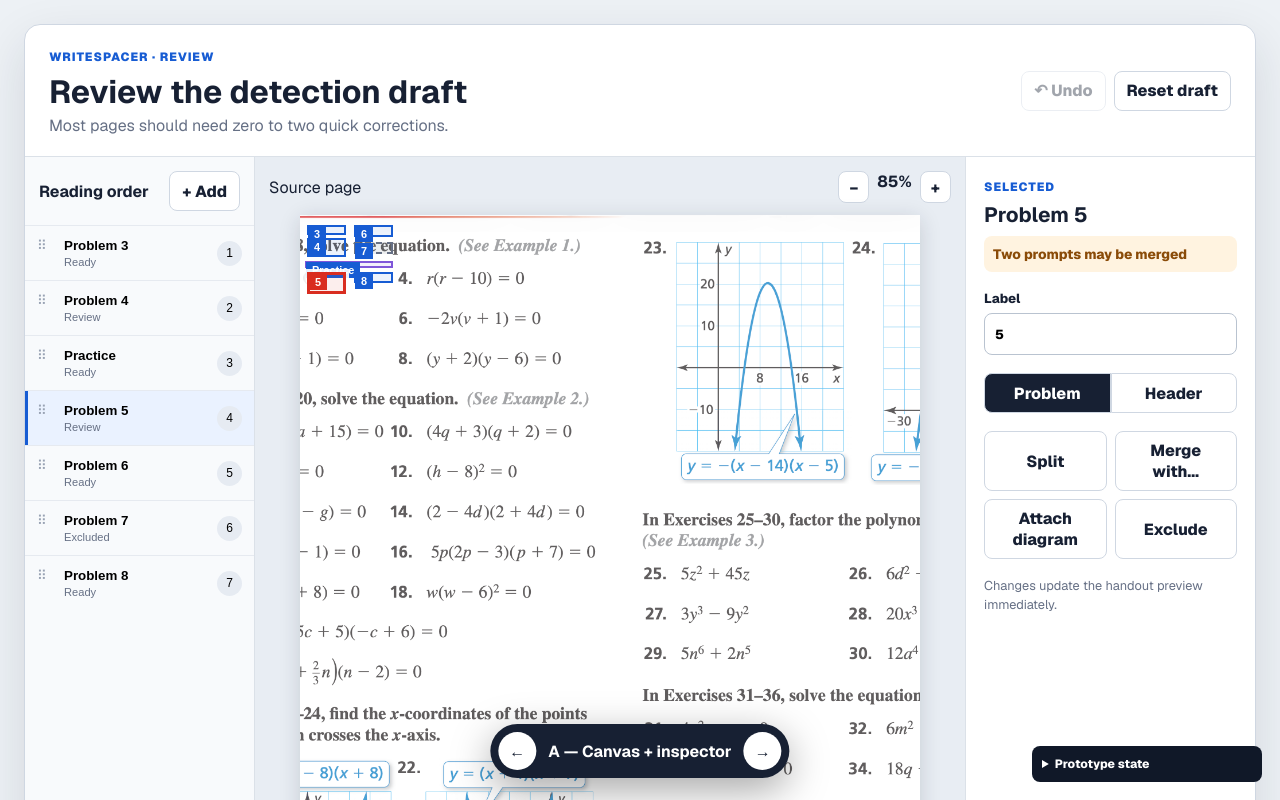
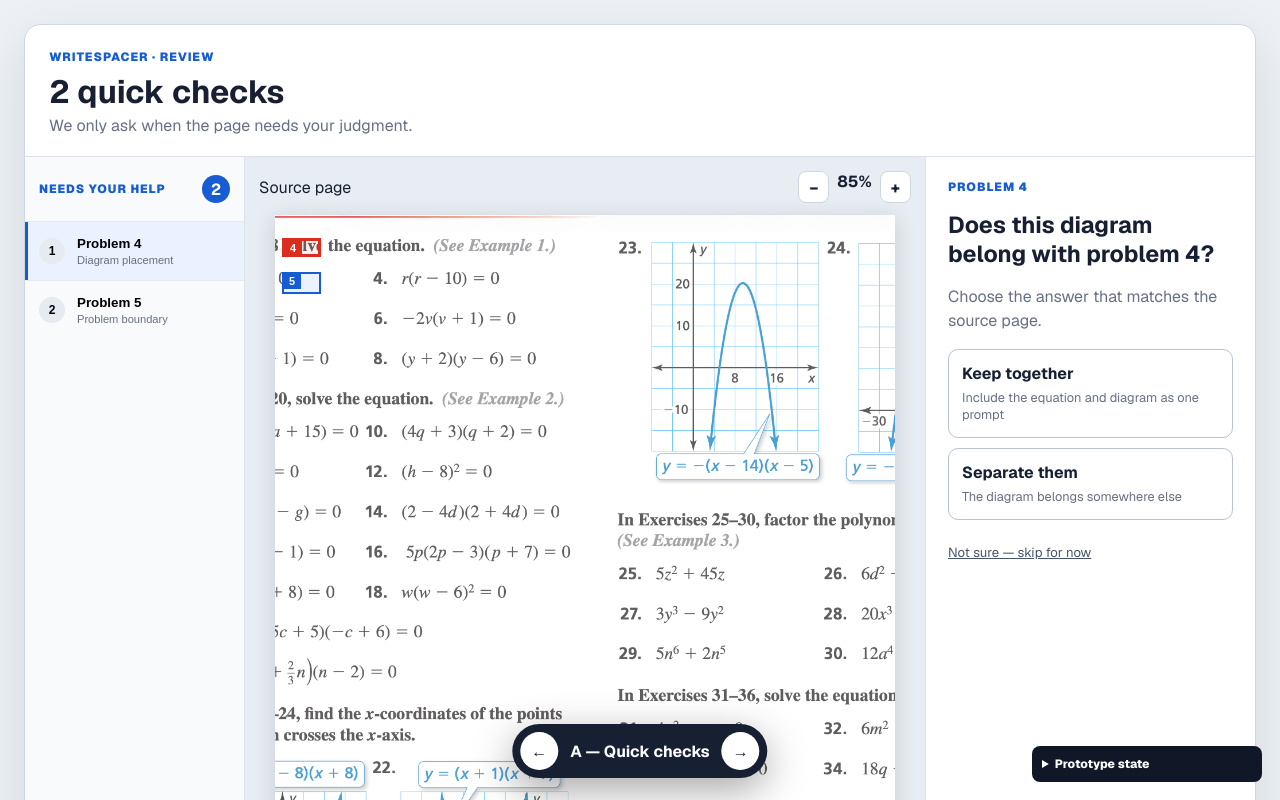
Before and after one commit to grumm1728/writespacer, a Next.js app: page /prototype/review in a window 1280 px wide. Shown: the top 800 px of the page. Built offline with nearby package versions, Linux system fonts and the light colour scheme.

Commit message:
simplify review prototype to exception checks

```diff
--- a/src/app/globals.css
+++ b/src/app/globals.css
@@ -74,6 +74,20 @@ a {
 .prototype-history button:disabled { opacity: .4; cursor: default; }
 
 .prototype-three-pane { display: grid; grid-template-columns: 230px minmax(400px, 1fr) 290px; min-height: 650px; }
+.quick-check-layout { grid-template-columns: 220px minmax(420px, 1fr) 330px; }
+.quick-check-queue { display: flex; flex-direction: column; border-right: 1px solid #dbe1e8; background: #f8fafc; }
+.quick-check-heading { display: flex; align-items: center; justify-content: space-between; padding: 18px 14px; }
+.quick-check-heading > strong { display: grid; width: 28px; height: 28px; place-items: center; border-radius: 99px; background: #175cd3; color: #fff; }
+.quick-check-queue > button:not(.advanced-review-link) { display: grid; grid-template-columns: 28px 1fr; gap: 10px; align-items: center; width: 100%; padding: 14px; border: 0; border-top: 1px solid #e6eaf0; background: transparent; text-align: left; cursor: pointer; }
+.quick-check-queue > button:not(.advanced-review-link) > span:first-child { display: grid; width: 26px; height: 26px; place-items: center; border-radius: 99px; background: #e6ebf2; font-size: .75rem; font-weight: 850; }
+.quick-check-queue > button:not(.advanced-review-link) > span:last-child { display: grid; gap: 3px; }
+.quick-check-queue > button:not(.advanced-review-link) small { color: #667085; }
+.quick-check-queue > button.active { background: #eaf2ff; box-shadow: inset 3px 0 #175cd3; }
+.advanced-review-link { margin: auto 14px 16px; padding: 10px; border: 0; background: transparent; color: #475467; font: inherit; font-size: .82rem; font-weight: 750; text-decoration: underline; cursor: pointer; }
+.start-over-link { margin: -14px 14px 16px; border: 0; background: transparent; color: #667085; font: inherit; font-size: .78rem; cursor: pointer; }
+.variant-a .prototype-history button:last-child { display: none; }
+.variant-a .prototype-history button:disabled { display: none; }
+.checks-complete { margin: 8px 14px; color: #287a45; font-weight: 800; }
 .prototype-item-rail { border-right: 1px solid #dbe1e8; background: #f8fafc; }
 .rail-title { padding: 14px; }
 .prototype-item-rail > button { display: grid; grid-template-columns: 20px minmax(0, 1fr) auto; width: 100%; gap: 3px 7px; align-items: center; padding: 12px; border: 0; border-top: 1px solid #e6eaf0; background: transparent; text-align: left; cursor: pointer; }
@@ -96,6 +110,16 @@ a {
 .canvas-hint { margin-top: 10px; text-align: center; font-size: .82rem; }
 
 .prototype-inspector { display: grid; align-content: start; gap: 18px; padding: 18px; border-left: 1px solid #dbe1e8; }
+.quick-check-panel { display: grid; align-content: start; gap: 16px; padding: 22px; border-left: 1px solid #dbe1e8; }
+.quick-check-panel h2 { font-size: 1.45rem; line-height: 1.25; }
+.quick-check-panel > p { color: #667085; line-height: 1.5; }
+.quick-answer-list { display: grid; gap: 10px; }
+.quick-answer-list button { display: grid; gap: 5px; min-height: 72px; padding: 13px; border: 1px solid #b9c3d0; border-radius: 10px; background: #fff; color: #172033; font: inherit; text-align: left; cursor: pointer; }
+.quick-answer-list button:hover { border-color: #175cd3; box-shadow: 0 0 0 2px #dbeafe; }
+.quick-answer-list button span { color: #667085; font-size: .8rem; line-height: 1.35; }
+.not-sure-button { justify-self: start; padding: 8px 0; border: 0; background: transparent; color: #475467; font: inherit; font-size: .82rem; text-decoration: underline; cursor: pointer; }
+.check-done { justify-items: start; align-content: center; }
+.done-mark { display: grid; width: 48px; height: 48px; place-items: center; border-radius: 99px; background: #dcfae6; color: #287a45; font-size: 1.5rem; font-weight: 900; }
 .prototype-inspector h2 { margin-top: 5px; font-size: 1.3rem; }
 .prototype-inspector label { display: grid; gap: 6px; font-size: .82rem; font-weight: 800; }
 .prototype-inspector input { width: 100%; min-height: 42px; border: 1px solid #b9c3d0; border-radius: 8px; padding: 8px 10px; font: inherit; }
@@ -152,6 +176,8 @@ a {
   .prototype-header p { display: none; }
   .prototype-three-pane { grid-template-columns: 1fr; }
   .prototype-item-rail { display: none; }
+  .quick-check-queue { display: none; }
+  .quick-check-panel { position: sticky; bottom: 0; z-index: 5; border-top: 1px solid #dbe1e8; border-left: 0; background: #fff; box-shadow: 0 -10px 30px rgba(23,32,51,.12); }
   .prototype-source { min-height: 540px; }
   .prototype-inspector { position: sticky; bottom: 0; z-index: 5; grid-template-columns: 1fr 1fr; border-top: 1px solid #dbe1e8; border-left: 0; background: #fff; box-shadow: 0 -10px 30px rgba(23,32,51,.12); }
   .inspector-actions { grid-column: 1 / -1; grid-template-columns: repeat(4, 1fr); }
--- a/src/components/review-workflow-prototype.tsx
+++ b/src/components/review-workflow-prototype.tsx
@@ -27,7 +27,7 @@ const INITIAL_ITEMS: PrototypeItem[] = [
 ];
 
 const VARIANTS = [
-  { key: "A", name: "Canvas + inspector" },
+  { key: "A", name: "Quick checks" },
   { key: "B", name: "Triage queue" },
   { key: "C", name: "Focused review" },
 ] as const;
@@ -36,7 +36,7 @@ export function ReviewWorkflowPrototype() {
   const router = useRouter();
   const [variant, setVariant] = useState<"A" | "B" | "C">("A");
   const [items, setItems] = useState(INITIAL_ITEMS);
-  const [selectedId, setSelectedId] = useState(4);
+  const [selectedId, setSelectedId] = useState(2);
   const [history, setHistory] = useState<PrototypeItem[][]>([]);
   const [notice, setNotice] = useState("Detection draft ready: 2 items need review");
 
@@ -56,6 +56,14 @@ export function ReviewWorkflowPrototype() {
     );
   }
 
+  function resolveSelected(patch: Partial<PrototypeItem>, message: string) {
+    const nextQuestion = warnings.find((item) => item.id !== selectedId);
+    patchSelected({ ...patch, warning: undefined }, message);
+    if (nextQuestion) {
+      setSelectedId(nextQuestion.id);
+    }
+  }
+
   function undo() {
     const previous = history.at(-1);
     if (!previous) return;
@@ -67,7 +75,7 @@ export function ReviewWorkflowPrototype() {
   function reset() {
     setHistory((current) => [...current, items]);
     setItems(INITIAL_ITEMS);
-    setSelectedId(4);
+    setSelectedId(2);
     setNotice("Restored detector draft");
   }
 
@@ -96,7 +104,7 @@ export function ReviewWorkflowPrototype() {
     return () => window.removeEventListener("keydown", onKeyDown);
   });
 
-  const model = { items, selected, includedCount, warnings, history, notice, setSelectedId, commit, patchSelected, undo, reset };
+  const model = { items, selected, includedCount, warnings, history, notice, setNotice, setSelectedId, commit, patchSelected, resolveSelected, undo, reset };
 
   return (
     <main className="review-prototype-shell">
@@ -122,21 +130,28 @@ type Model = {
   warnings: PrototypeItem[];
   history: PrototypeItem[][];
   notice: string;
+  setNotice: (message: string) => void;
   setSelectedId: (id: number) => void;
   commit: (message: string, update: (current: PrototypeItem[]) => PrototypeItem[]) => void;
   patchSelected: (patch: Partial<PrototypeItem>, message: string) => void;
+  resolveSelected: (patch: Partial<PrototypeItem>, message: string) => void;
   undo: () => void;
   reset: () => void;
 };
 
 function VariantA({ model }: { model: Model }) {
+  const questionCount = model.warnings.length;
   return (
     <div className="prototype-frame variant-a">
-      <PrototypeHeader model={model} title="Review the detection draft" subtitle="Most pages should need zero to two quick corrections." />
-      <div className="prototype-three-pane">
-        <ItemRail model={model} />
-        <SourceCanvas model={model} />
-        <Inspector model={model} />
+      <PrototypeHeader
+        model={model}
+        title={questionCount ? `${questionCount} quick check${questionCount === 1 ? "" : "s"}` : "Ready to preview"}
+        subtitle="We only ask when the page needs your judgment."
+      />
+      <div className="prototype-three-pane quick-check-layout">
+        <QuestionQueue model={model} />
+        <SourceCanvas model={model} reviewOnly />
+        <QuickCheckPanel model={model} />
       </div>
       <PrototypeFooter model={model} />
     </div>
@@ -196,11 +211,92 @@ function ItemRail({ model }: { model: Model }) {
   return <aside className="prototype-item-rail"><div className="rail-title"><strong>Reading order</strong><button onClick={() => model.commit("Added a problem box", (items) => [...items, { id: Date.now(), label: String(items.length + 2), kind: "problem", included: true, hasDiagram: false, rect: { left: 30, top: 82, width: 38, height: 10 } }])} type="button">+ Add</button></div>{model.items.map((item, index) => <button className={item.id === model.selected.id ? "active" : ""} key={item.id} onClick={() => model.setSelectedId(item.id)} type="button"><span className="drag-grip">⠿</span><strong>{item.kind === "header" ? item.label : `Problem ${item.label}`}</strong><small>{item.included ? (item.warning ? "Review" : "Ready") : "Excluded"}</small><span>{index + 1}</span></button>)}</aside>;
 }
 
-function SourceCanvas({ model, focusOnly = false }: { model: Model; focusOnly?: boolean }) {
-  const shownItems = focusOnly ? model.items.filter((item) => item.id === model.selected.id) : model.items;
+function QuestionQueue({ model }: { model: Model }) {
+  return (
+    <aside className="quick-check-queue">
+      <div className="quick-check-heading">
+        <span className="prototype-kicker">Needs your help</span>
+        <strong>{model.warnings.length}</strong>
+      </div>
+      {model.warnings.map((item, index) => (
+        <button
+          className={item.id === model.selected.id ? "active" : ""}
+          key={item.id}
+          onClick={() => model.setSelectedId(item.id)}
+          type="button"
+        >
+          <span>{index + 1}</span>
+          <span><strong>Problem {item.label}</strong><small>{questionTopic(item)}</small></span>
+        </button>
+      ))}
+      {model.warnings.length === 0 ? <p className="checks-complete">✓ All checks cleared</p> : null}
+      <button className="advanced-review-link" onClick={() => model.setNotice("The full correction tools would open here")} type="button">
+        Something else looks wrong
+      </button>
+      <button className="start-over-link" onClick={model.reset} type="button">Start over</button>
+    </aside>
+  );
+}
+
+function SourceCanvas({ model, focusOnly = false, reviewOnly = false }: { model: Model; focusOnly?: boolean; reviewOnly?: boolean }) {
+  const shownItems = focusOnly
+    ? model.items.filter((item) => item.id === model.selected.id)
+    : reviewOnly
+      ? model.warnings
+      : model.items;
   return <section className="prototype-source"><div className="canvas-toolbar"><span>Source page</span><div><button type="button">−</button><strong>85%</strong><button type="button">+</button></div></div><div className="prototype-paper">
     {/* eslint-disable-next-line @next/next/no-img-element */}
-    <img alt="Sample algebra worksheet" src="/fixtures/pershan-problem-set-example.png" />{shownItems.map((item) => <button aria-label={`Select ${item.kind} ${item.label}`} className={`prototype-box ${item.id === model.selected.id ? "selected" : ""} ${!item.included ? "excluded" : ""} ${item.kind}`} key={item.id} onClick={() => model.setSelectedId(item.id)} style={item.rect} type="button"><span>{item.label}</span></button>)}</div><p className="canvas-hint">Drag to move · handles resize · Space + drag pans</p></section>;
+    <img alt="Sample algebra worksheet" src="/fixtures/pershan-problem-set-example.png" />{shownItems.map((item) => <button aria-label={`Select ${item.kind} ${item.label}`} className={`prototype-box ${item.id === model.selected.id ? "selected" : ""} ${!item.included ? "excluded" : ""} ${item.kind}`} key={item.id} onClick={() => model.setSelectedId(item.id)} style={item.rect} type="button"><span>{item.label}</span></button>)}</div><p className="canvas-hint">{reviewOnly ? "Zoom and pan to inspect" : "Drag to move · handles resize · Space + drag pans"}</p></section>;
+}
+
+function QuickCheckPanel({ model }: { model: Model }) {
+  if (model.warnings.length === 0) {
+    return (
+      <aside className="quick-check-panel check-done">
+        <span className="done-mark">✓</span>
+        <h2>That’s everything</h2>
+        <p>The other problems looked clear, so we left them alone.</p>
+        <button className="preview-button" type="button">Preview handout →</button>
+      </aside>
+    );
+  }
+
+  const selected = model.selected;
+  const isDiagram = selected.warning?.includes("Diagram");
+  const isSplit = selected.warning?.includes("merged");
+
+  return (
+    <aside className="quick-check-panel">
+      <span className="prototype-kicker">Problem {selected.label}</span>
+      <h2>{isDiagram ? "Does this diagram belong with problem 4?" : isSplit ? "Is this one problem or two?" : "Is this a student problem?"}</h2>
+      <p>Choose the answer that matches the source page.</p>
+      <div className="quick-answer-list">
+        {isDiagram ? (
+          <>
+            <button onClick={() => model.resolveSelected({ hasDiagram: true }, "Kept the diagram with problem 4")} type="button"><strong>Keep together</strong><span>Include the equation and diagram as one prompt</span></button>
+            <button onClick={() => model.resolveSelected({ hasDiagram: false }, "Separated the diagram from problem 4")} type="button"><strong>Separate them</strong><span>The diagram belongs somewhere else</span></button>
+          </>
+        ) : isSplit ? (
+          <>
+            <button onClick={() => model.resolveSelected({}, "Kept problem 5 together")} type="button"><strong>One problem</strong><span>Keep this as a single prompt</span></button>
+            <button onClick={() => model.resolveSelected({}, "Split problem 5 into two prompts")} type="button"><strong>Split into two</strong><span>Create two separate prompts</span></button>
+          </>
+        ) : (
+          <>
+            <button onClick={() => model.resolveSelected({ included: true }, `Kept problem ${selected.label}`)} type="button"><strong>Keep it</strong></button>
+            <button onClick={() => model.resolveSelected({ included: false }, `Removed problem ${selected.label}`)} type="button"><strong>Remove it</strong></button>
+          </>
+        )}
+      </div>
+      <button className="not-sure-button" onClick={() => model.setNotice("This check was left for later")} type="button">Not sure — skip for now</button>
+    </aside>
+  );
+}
+
+function questionTopic(item: PrototypeItem) {
+  if (item.warning?.includes("Diagram")) return "Diagram placement";
+  if (item.warning?.includes("merged")) return "Problem boundary";
+  return "Include or remove";
 }
 
 function Inspector({ model, compact = false }: { model: Model; compact?: boolean }) {
```
